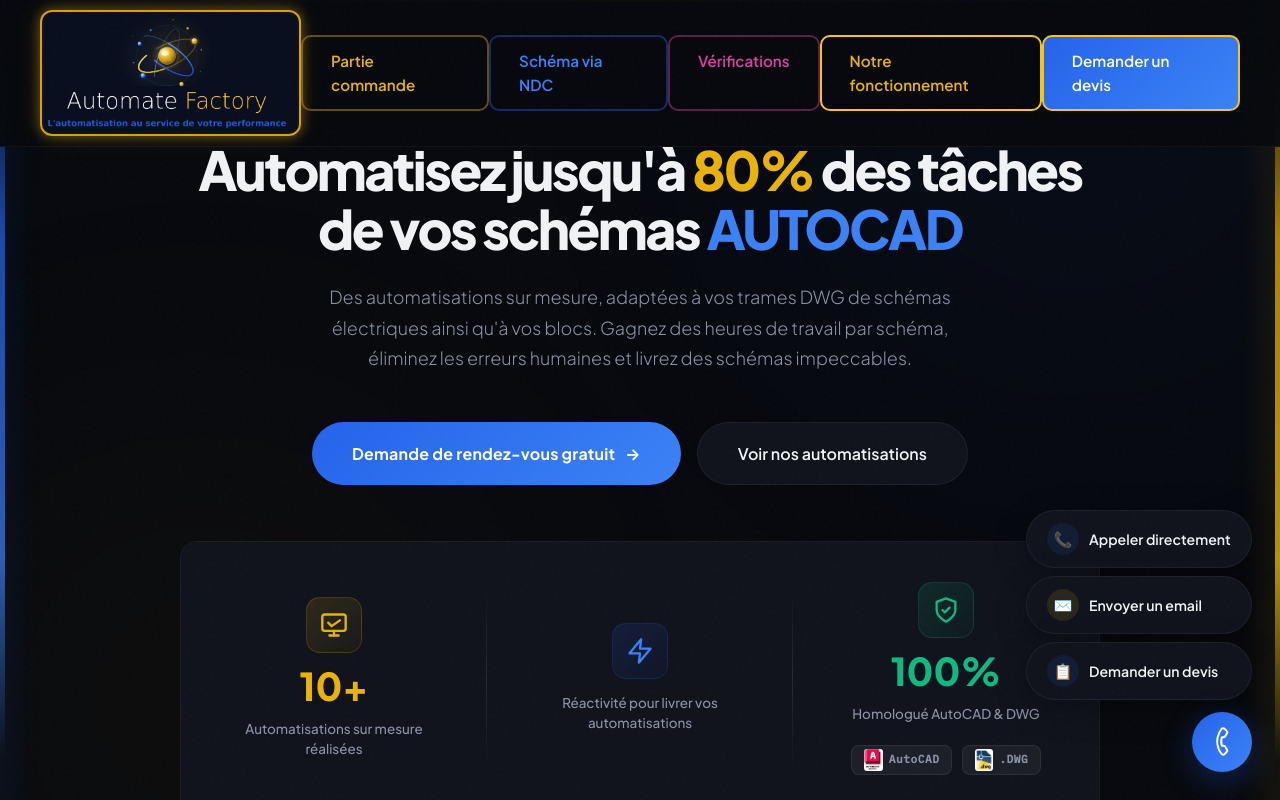
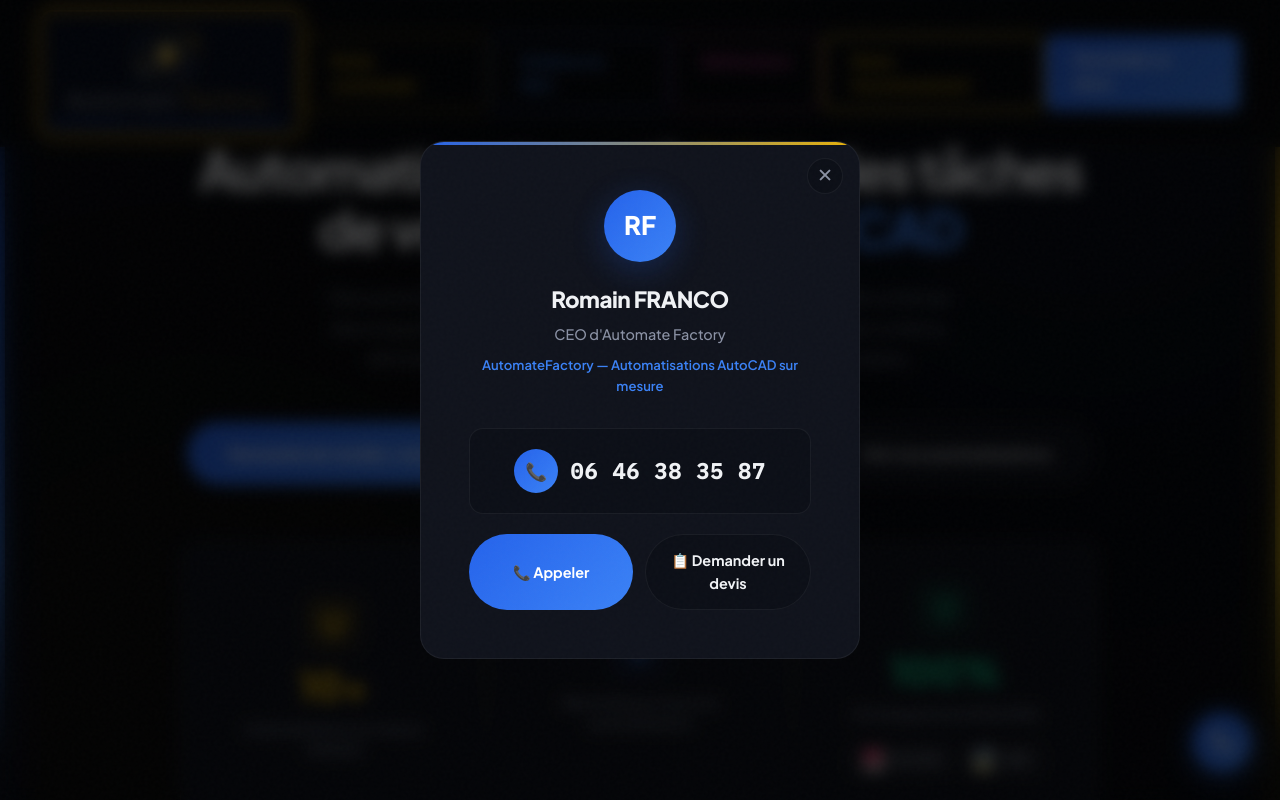
Before and after one commit to RES-ELEC/landing-autocad, a plain HTML site: page index.html in a window 1280 px wide. Both pictures are taken after a click on the button "Nous contacter". Shown: the top 800 px of the page. Drawn offline with Linux system fonts and the light colour scheme.

Commit message:
Mise a jour

```diff
--- a/index.html
+++ b/index.html
@@ -223,7 +223,7 @@
   .nav-btn.nav-cta-btn {
     color: white;
     background: var(--gradient-brand);
-    border-color: #f5c518;
+    border: none;
   }
   .nav-btn.nav-cta-btn:hover {
     filter: brightness(1.15);
@@ -884,6 +884,173 @@
   @media (max-width: 768px) {
     .floating-contact { bottom: 20px; right: 20px; }
     .floating-btn { width: 54px; height: 54px; }
+  }
+
+  /* ============ CONTACT MODAL ============ */
+  .contact-modal-overlay {
+    position: fixed;
+    inset: 0;
+    z-index: 200;
+    background: rgba(0, 0, 0, 0.7);
+    backdrop-filter: blur(8px);
+    display: flex;
+    align-items: center;
+    justify-content: center;
+    opacity: 0;
+    pointer-events: none;
+    transition: opacity 0.3s ease;
+  }
+  .contact-modal-overlay.open {
+    opacity: 1;
+    pointer-events: auto;
+  }
+  .contact-modal {
+    background: var(--bg-card);
+    border: 1px solid var(--border);
+    border-radius: 24px;
+    padding: 48px;
+    max-width: 440px;
+    width: 90%;
+    text-align: center;
+    position: relative;
+    overflow: hidden;
+    transform: scale(0.95) translateY(10px);
+    transition: transform 0.3s cubic-bezier(0.16, 1, 0.3, 1);
+  }
+  .contact-modal-overlay.open .contact-modal {
+    transform: scale(1) translateY(0);
+  }
+  .contact-modal::before {
+    content: '';
+    position: absolute;
+    top: 0; left: 0; right: 0;
+    height: 3px;
+    background: var(--gradient-accent);
+  }
+  .contact-modal-close {
+    position: absolute;
+    top: 16px; right: 16px;
+    width: 36px; height: 36px;
+    border-radius: 50%;
+    border: 1px solid var(--border);
+    background: var(--bg-surface);
+    color: var(--text-secondary);
+    font-size: 1.2rem;
+    cursor: pointer;
+    display: flex;
+    align-items: center;
+    justify-content: center;
+    transition: all 0.3s;
+  }
+  .contact-modal-close:hover {
+    border-color: var(--border-hover);
+    color: var(--text-primary);
+    background: var(--bg-card-hover);
+  }
+  .contact-modal-avatar {
+    width: 72px; height: 72px;
+    border-radius: 50%;
+    background: var(--gradient-brand);
+    display: flex;
+    align-items: center;
+    justify-content: center;
+    font-size: 1.6rem;
+    font-weight: 800;
+    color: white;
+    margin: 0 auto 20px;
+    box-shadow: 0 8px 32px rgba(37, 99, 235, 0.25);
+  }
+  .contact-modal h3 {
+    font-size: 1.4rem;
+    font-weight: 800;
+    letter-spacing: -0.5px;
+    margin-bottom: 6px;
+  }
+  .contact-modal .contact-role {
+    font-size: 0.9rem;
+    color: var(--text-secondary);
+    margin-bottom: 8px;
+    font-weight: 500;
+  }
+  .contact-modal .contact-company {
+    font-size: 0.82rem;
+    color: var(--brand-blue-light);
+    font-weight: 600;
+    margin-bottom: 32px;
+  }
+  .contact-modal-phone {
+    display: flex;
+    align-items: center;
+    justify-content: center;
+    gap: 12px;
+    background: var(--bg-surface);
+    border: 1px solid var(--border);
+    border-radius: 14px;
+    padding: 20px 28px;
+    margin-bottom: 20px;
+    transition: all 0.3s;
+    text-decoration: none;
+  }
+  .contact-modal-phone:hover {
+    border-color: rgba(37, 99, 235, 0.3);
+    background: rgba(37, 99, 235, 0.05);
+  }
+  .contact-modal-phone .phone-icon {
+    width: 44px; height: 44px;
+    border-radius: 50%;
+    background: var(--gradient-brand);
+    display: flex;
+    align-items: center;
+    justify-content: center;
+    font-size: 1.1rem;
+    flex-shrink: 0;
+  }
+  .contact-modal-phone .phone-number {
+    font-size: 1.35rem;
+    font-weight: 800;
+    letter-spacing: 1px;
+    color: var(--text-primary);
+    font-family: 'IBM Plex Mono', monospace;
+  }
+  .contact-modal-actions {
+    display: flex;
+    gap: 12px;
+  }
+  .contact-modal-actions a {
+    flex: 1;
+    display: flex;
+    align-items: center;
+    justify-content: center;
+    gap: 8px;
+    padding: 14px 20px;
+    border-radius: 50px;
+    text-decoration: none;
+    font-weight: 700;
+    font-size: 0.9rem;
+    transition: all 0.3s;
+  }
+  .contact-modal-actions .btn-call {
+    background: var(--gradient-brand);
+    color: white;
+  }
+  .contact-modal-actions .btn-call:hover {
+    transform: translateY(-2px);
+    box-shadow: 0 8px 30px rgba(37, 99, 235, 0.3);
+  }
+  .contact-modal-actions .btn-devis {
+    background: var(--bg-surface);
+    color: var(--text-primary);
+    border: 1px solid var(--border);
+  }
+  .contact-modal-actions .btn-devis:hover {
+    border-color: var(--border-hover);
+    background: var(--bg-card-hover);
+    transform: translateY(-1px);
+  }
+  @media (max-width: 768px) {
+    .contact-modal { padding: 36px 24px; }
+    .contact-modal-phone .phone-number { font-size: 1.15rem; }
+    .contact-modal-actions { flex-direction: column; }
   }
 
   /* ============ PROCESS STEPS ============ */
@@ -2006,6 +2173,9 @@
     <a href="#fonctionnement" class="btn-primary">
       Demande de rendez-vous gratuit <span class="arrow">→</span>
     </a>
+    <a href="#" class="btn-primary" onclick="event.preventDefault(); document.getElementById('contactModal').classList.add('open');">
+      Nous contacter <span class="arrow">📞</span>
+    </a>
     <a href="#commande" class="btn-secondary">Voir nos automatisations</a>
   </div>
 
@@ -2826,24 +2996,39 @@
 <footer>
   <div class="footer-left">© 2026 AutomateFactory — Automatisations AutoCAD</div>
   <div class="footer-right">
-    <a href="/cdn-cgi/l/email-protection#c0b2afada1a9ae9fa6b2a1aea3af80a8afb4ada1a9aceea6b2">Email</a>
+    <a href="mailto:romain_franco@hotmail.fr">Email</a>
     <a href="tel:+33646383587">06 46 38 35 87</a>
     <a href="#">Mentions légales</a>
   </div>
 </footer>
 
+<!-- CONTACT MODAL -->
+<div class="contact-modal-overlay" id="contactModal">
+  <div class="contact-modal">
+    <button class="contact-modal-close" onclick="document.getElementById('contactModal').classList.remove('open');">✕</button>
+    <div class="contact-modal-avatar">RF</div>
+    <h3>Romain FRANCO</h3>
+    <div class="contact-role">CEO d'Automate Factory</div>
+    <div class="contact-company">AutomateFactory — Automatisations AutoCAD sur mesure</div>
+    <a href="tel:+33646383587" class="contact-modal-phone" style="cursor:pointer;">
+      <div class="phone-icon">📞</div>
+      <div class="phone-number">06 46 38 35 87</div>
+    </a>
+    <div class="contact-modal-actions">
+      <a href="tel:+33646383587" class="btn-call">📞 Appeler</a>
+      <a href="mailto:romain_franco@hotmail.fr" class="btn-devis">📋 Demander un devis</a>
+    </div>
+  </div>
+</div>
+
 <!-- FLOATING CONTACT BUTTON -->
 <div class="floating-contact" id="floatingContact">
   <div class="floating-contact-expanded">
-    <a href="tel:+33646383587" class="floating-option">
+    <a href="#" class="floating-option" onclick="event.preventDefault(); document.getElementById('contactModal').classList.add('open'); floatingContact.classList.remove('open');">
       <span class="opt-icon phone">📞</span>
       Appeler directement
     </a>
-    <a href="/cdn-cgi/l/email-protection#3f4d50525e565160594d5e515c507f57504b525e565311594d" class="floating-option">
-      <span class="opt-icon mail">✉️</span>
-      Envoyer un email
-    </a>
-    <a href="#devis" class="floating-option" id="floatingDevis">
+    <a href="mailto:romain_franco@hotmail.fr" class="floating-option" id="floatingDevis">
       <span class="opt-icon phone">📋</span>
       Demander un devis
     </a>
@@ -2990,11 +3175,18 @@
   const floatingDevis = document.getElementById('floatingDevis');
 
   floatingBtn.addEventListener('click', () => {
-    floatingContact.classList.toggle('open');
+    document.getElementById('contactModal').classList.add('open');
   });
 
   floatingDevis.addEventListener('click', () => {
     floatingContact.classList.remove('open');
+  });
+
+  // Close modal when clicking overlay
+  document.getElementById('contactModal').addEventListener('click', (e) => {
+    if (e.target === e.currentTarget) {
+      e.currentTarget.classList.remove('open');
+    }
   });
 
   // (nav highlight removed — using dropdown nav now)
```
